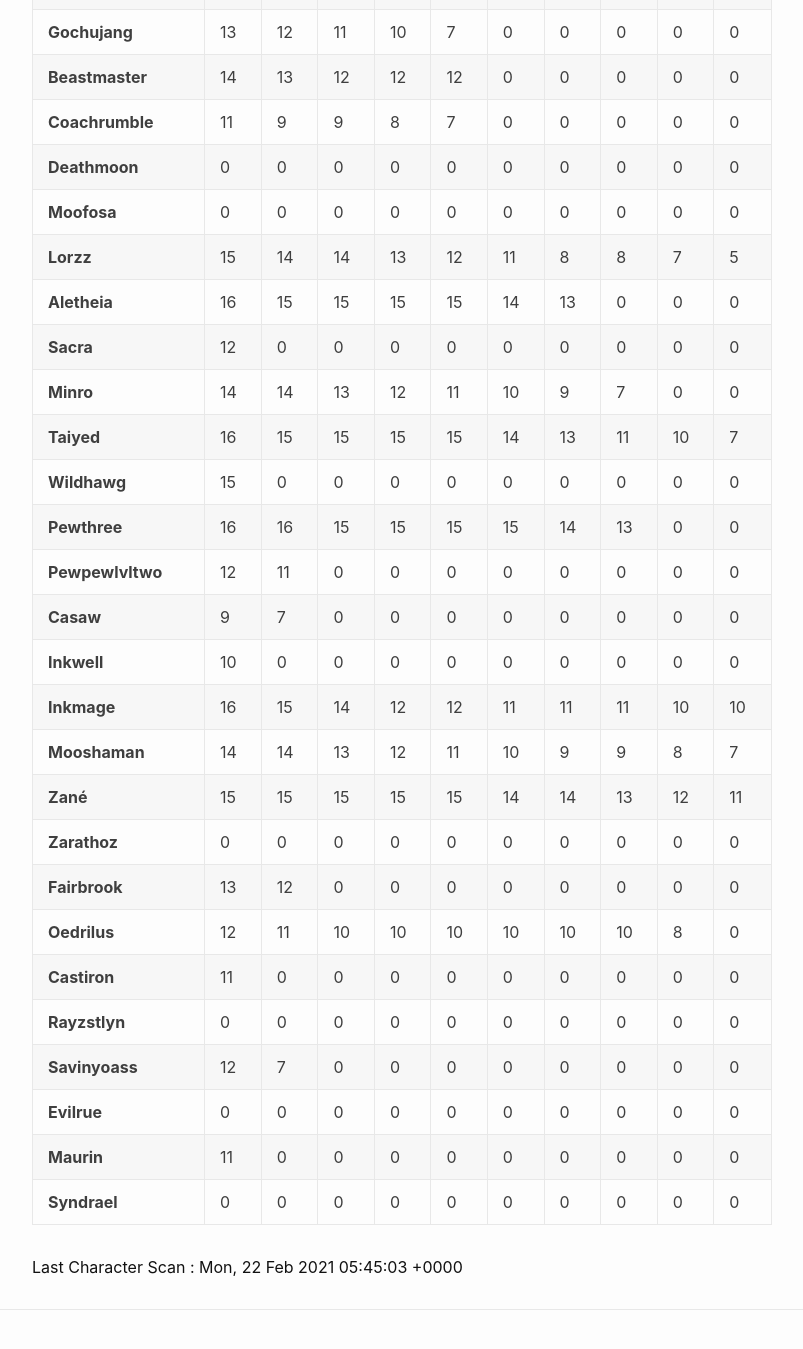
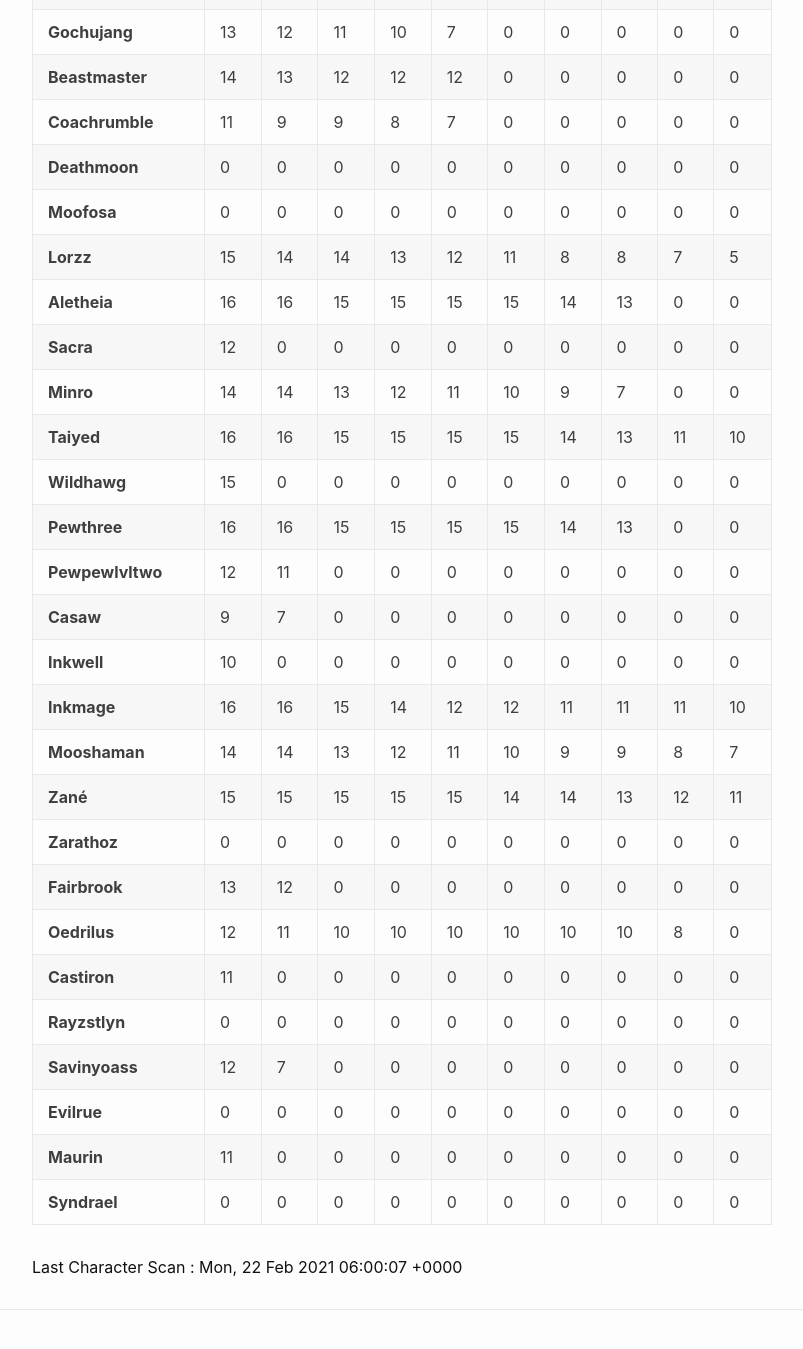
Before and after one commit to eldertribunal/keystonetracker, a Jekyll site: the page built from weekly.md, in a window 1280 px wide and 1400 px high, scrolled down 269 px. Shown: the top 1349 px of the window, without its empty margins (126-929 px from the left). Built offline with Jekyll 4.4.1, drawn with Linux system fonts in a browser that asks for light colours.

Commit message:
auto scan Mon Feb 22 06:00:39 UTC 2021

```diff
--- a/_data/scanned.json
+++ b/_data/scanned.json
@@ -1,3 +1,3 @@
 {
-  "timestamp": 1613972703
+  "timestamp": 1613973607
 }
--- a/_data/weekly.json
+++ b/_data/weekly.json
@@ -123,13 +123,13 @@
     "name": "Aletheia",
     "dungeons": [
       16,
+      16,
       15,
       15,
       15,
       15,
       14,
       13,
-      0,
       0,
       0
     ]
@@ -168,6 +168,7 @@
     "name": "Taiyed",
     "dungeons": [
       16,
+      16,
       15,
       15,
       15,
@@ -175,8 +176,7 @@
       14,
       13,
       11,
-      10,
-      7
+      10
     ]
   },
   {
@@ -258,6 +258,7 @@
     "name": "Inkmage",
     "dungeons": [
       16,
+      16,
       15,
       14,
       12,
@@ -265,7 +266,6 @@
       11,
       11,
       11,
-      10,
       10
     ]
   },
```
